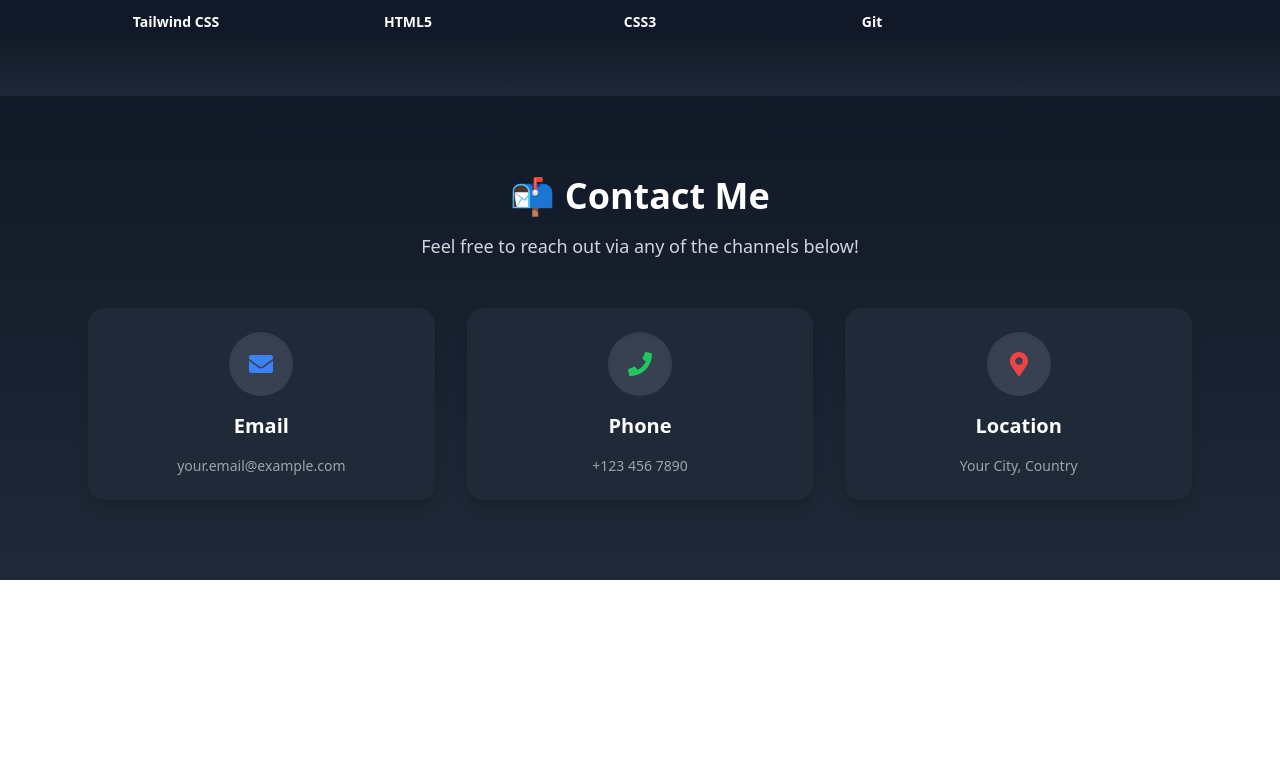
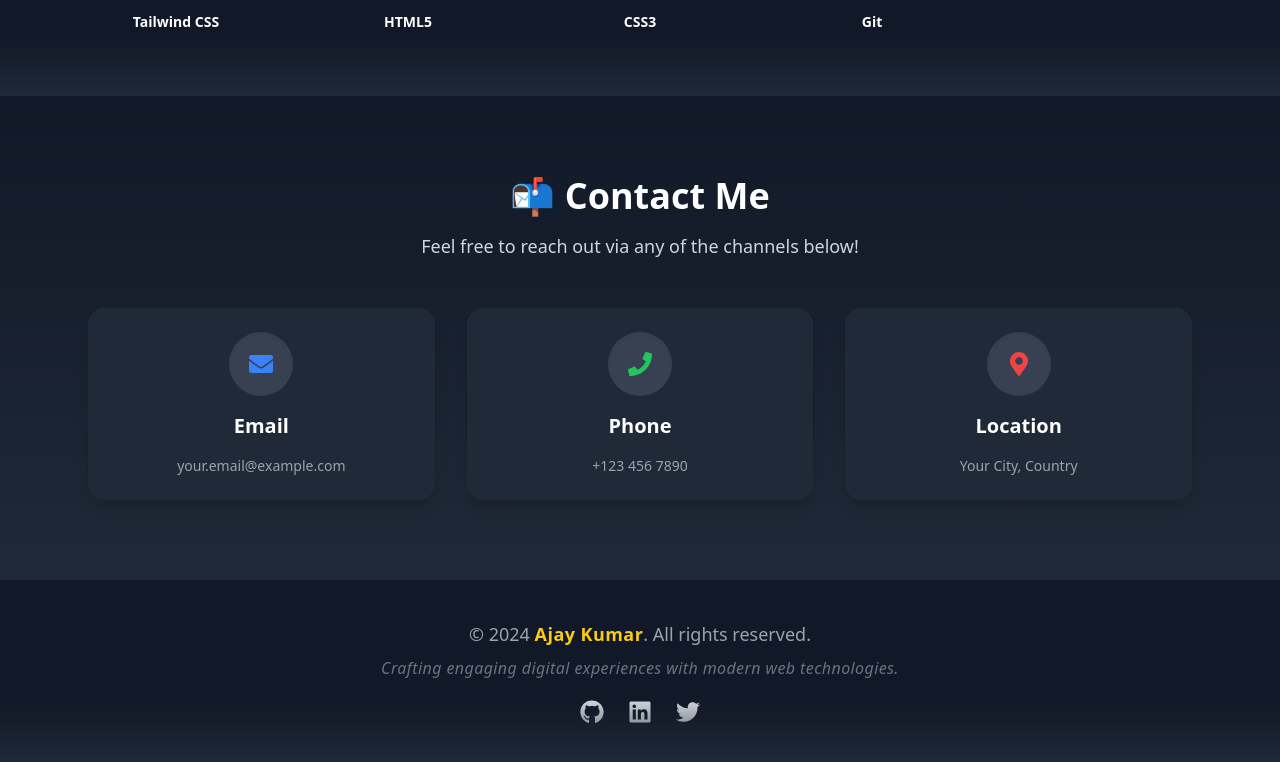
Before and after one commit to ajaykumar-21/My-Portfolio, a Next.js app: page / in a window 1280 px wide. Shown: the part 1712-2474 px from the top of the page. Before the commit the page ends 2292 px from the top, so only its background shows below. Built offline with nearby package versions, Linux system fonts and the light colour scheme.

Commit message:
add some text in footer

```diff
--- a/src/app/page.js
+++ b/src/app/page.js
@@ -2,6 +2,7 @@ import Hero from "@/components/Hero";
 import Projects from "@/components/Projects";
 import Skills from "@/components/Skills";
 import Contact from "@/components/Contact";
+import Footer from "@/components/Footer";
 
 export default function Home() {
   return (
@@ -10,6 +11,7 @@ export default function Home() {
       <Projects />
       <Skills />
       <Contact />
+      <Footer />
     </div>
   );
 }
--- a/src/components/Footer.js
+++ b/src/components/Footer.js
@@ -0,0 +1,79 @@
+"use client";
+
+import { FaGithub, FaLinkedin, FaTwitter } from "react-icons/fa";
+import { motion } from "framer-motion";
+
+const socialLinks = [
+  {
+    icon: <FaGithub />,
+    url: "https://github.com/",
+    label: "GitHub",
+  },
+  {
+    icon: <FaLinkedin />,
+    url: "https://linkedin.com/",
+    label: "LinkedIn",
+  },
+  {
+    icon: <FaTwitter />,
+    url: "https://twitter.com/",
+    label: "Twitter",
+  },
+];
+
+const Footer = () => {
+  return (
+    <footer className="bg-gray-900 text-white relative">
+      {/* Gradient top border */}
+      <div className="absolute bottom-0 left-0 w-full h-16 bg-gradient-to-b from-transparent to-gray-200 dark:to-gray-800 pointer-events-none" />
+
+      <div className="max-w-6xl mx-auto px-5 py-10 flex flex-col items-center text-center">
+        <motion.p
+          className="text-base md:text-lg font-medium text-gray-400 mb-1"
+          initial={{ opacity: 0 }}
+          whileInView={{ opacity: 1 }}
+          transition={{ duration: 0.6 }}
+        >
+          &copy; {new Date().getFullYear()}{" "}
+          <span className="text-yellow-400 font-semibold tracking-wide">
+            Ajay Kumar
+          </span>
+          . All rights reserved.
+        </motion.p>
+
+        <motion.p
+          className="text-sm md:text-base text-gray-500 mt-1 italic tracking-wide"
+          initial={{ opacity: 0 }}
+          whileInView={{ opacity: 1 }}
+          transition={{ duration: 0.6, delay: 0.2 }}
+        >
+          Crafting engaging digital experiences with modern web technologies.
+        </motion.p>
+
+        <motion.div
+          className="flex space-x-6 mt-5"
+          initial={{ opacity: 0, y: 10 }}
+          whileInView={{ opacity: 1, y: 0 }}
+          transition={{ duration: 0.6, delay: 0.2 }}
+        >
+          {socialLinks.map((link, i) => (
+            <motion.a
+              key={i}
+              href={link.url}
+              target="_blank"
+              rel="noopener noreferrer"
+              aria-label={link.label}
+              className="text-2xl text-gray-300 hover:text-yellow-400 transition-colors"
+              whileHover={{ scale: 1.2 }}
+              whileTap={{ scale: 0.9 }}
+            >
+              {link.icon}
+            </motion.a>
+          ))}
+        </motion.div>
+      </div>
+    </footer>
+  );
+};
+
+export default Footer;
```
